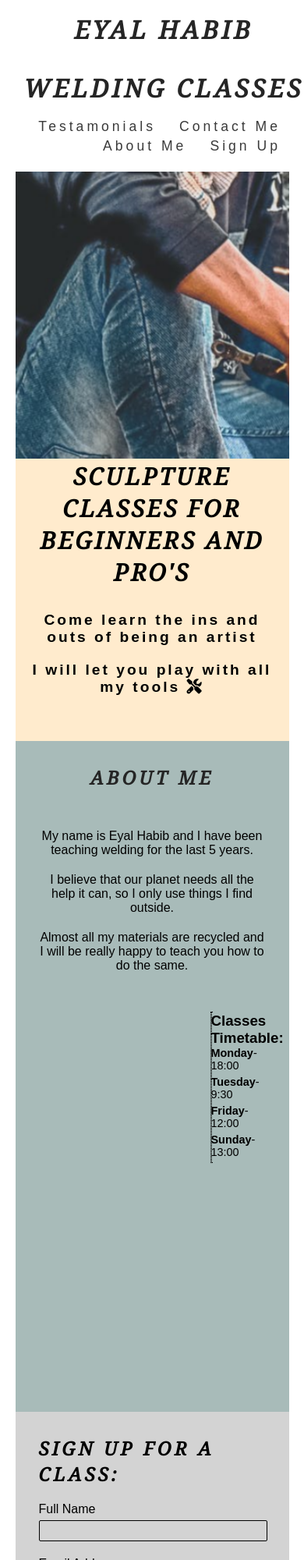
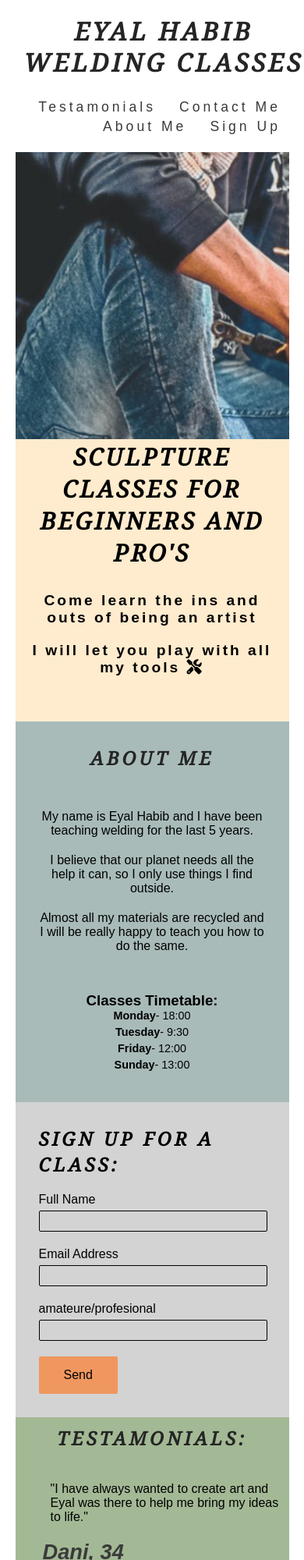
Before and after one commit to tamirgen/Welding-Classes, a plain HTML site: page index.html in a window 390 px wide. Shown: the top 2000 px of the page at 78% size. Drawn offline with Linux system fonts and the light colour scheme; a web font is replaced by a local one.

Commit message:
made changes to style for devices under 950px and changed h3 for testamonials section placed under p

```diff
--- a/assests/css/style.css
+++ b/assests/css/style.css
@@ -353,6 +353,12 @@ footer {
 
          /* For medium screen sizes from 950px wide and down */
 @media screen and (max-width: 950px) {
+    #menu, #logo {
+        line-height: 40px;
+        margin-bottom: 5px;
+        margin-top: 20px;
+    }
+
     #menu {
         clear: left;
         float: left;
@@ -363,19 +369,32 @@ footer {
     }
     #about-me {
             width: 90%;
-        height: 800px;
+        height: 100%;
         margin: 0 auto;
     }
      #form-section {
         width: 90%;
-        height: 600px;
+        height: 100%;
         margin: 0 auto;
     }
 
      #testamonials {
             width: 90%;
-            height: 1000px;
+            height: 100%;
             margin: 0 auto;
+    }
+
+    #testamonials p {
+        font-size: 16px;
+        margin-top: 10px;
+        margin-left: 10px;
+    }
+
+    #classes-times {
+        border: none;
+        margin-left: 0%;
+        margin-right: 0%;
+        margin-bottom: 10px;
     }
 
     #welding-outer {
--- a/index.html
+++ b/index.html
@@ -77,17 +77,17 @@
     <section id="testamonials">
         <h2>Testamonials:</h2>
     <div>
-        <h3>Dani, 34:</h3>
         <p>"I have always wanted to create art and Eyal was there to help me bring my ideas to life."</p>
+        <h3>Dani, 34</h3>
     </div>
     <div>
-        <h3>Hani, 56:</h3>
     <p>"My plan was to get the basic ideas of welding, but Eyal became my mentor.</p>
     <p>I am his student for the past 3 years and will stay forever."</p>
+    <h3>Hani, 56</h3>
     </div>
     <div>
+        <p>"As a profesional welder, Eyal gave me some life changing tips and my work got better and better."</p>
         <h3>David, 22:</h3>
-        <p>"As a profesional welder, Eyal gave me some life changing tips and my work got better and better."</p>
     </div>
     </section>
 
```
Lines whose indentation alone changed are shown as unchanged.
